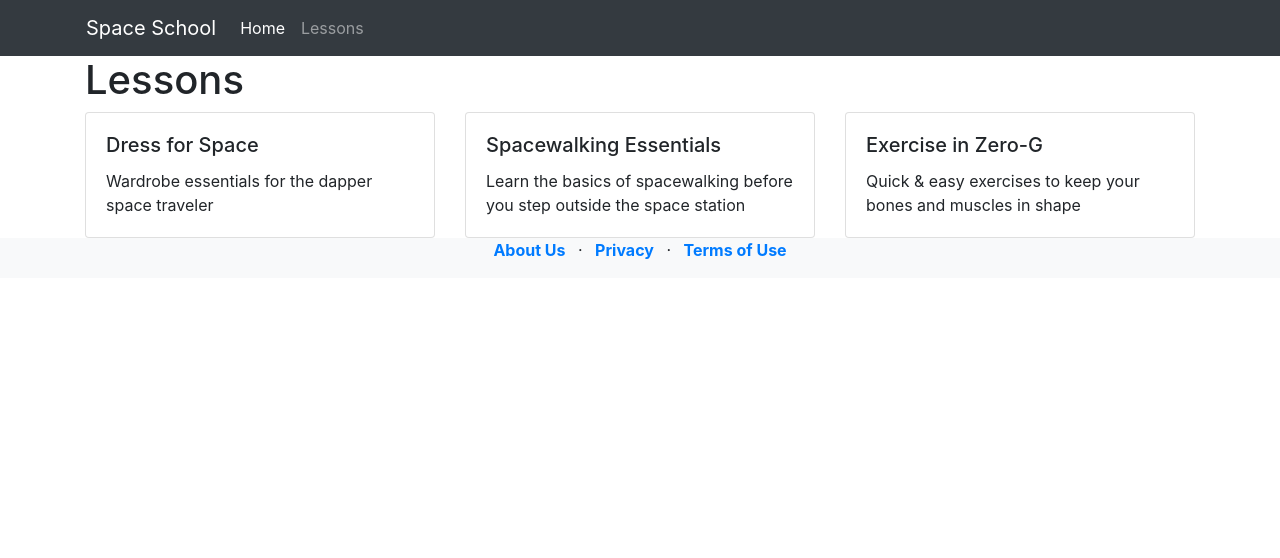
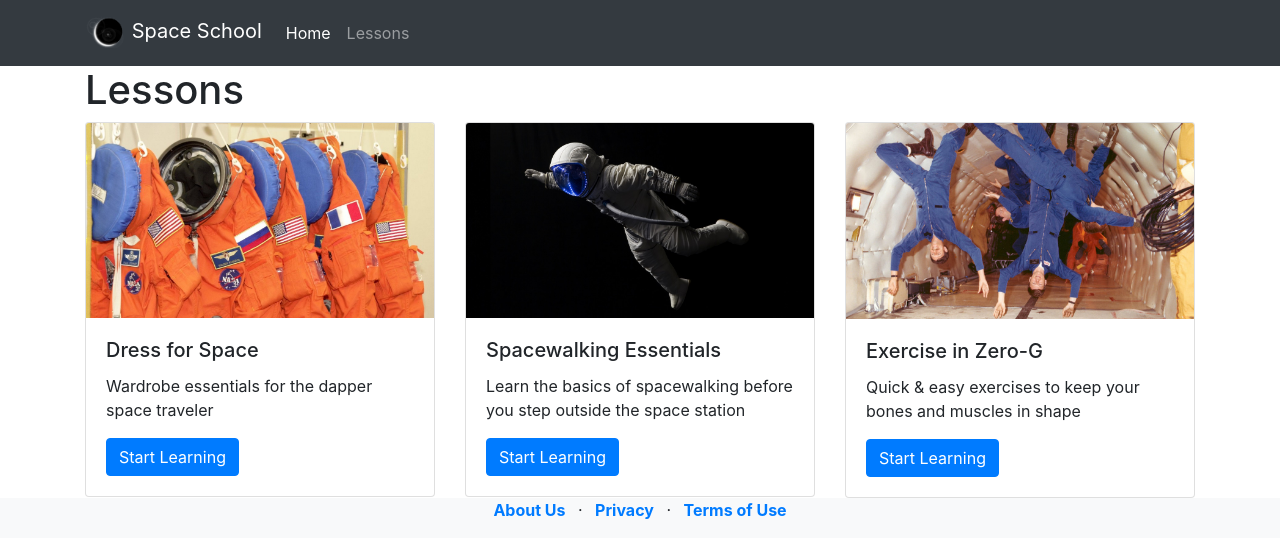
Before and after one commit to bartek-swiderski92/OC, a plain HTML site: page bootstrap/first-task/lessons.html in a window 1280 px wide. Drawn offline with nearby package versions, Linux system fonts and the light colour scheme.

Commit message:
add img, video buttos

```diff
--- a/bootstrap/first-task/lessons.html
+++ b/bootstrap/first-task/lessons.html
@@ -14,7 +14,9 @@
         <div class="container">
             <div class="row">
                 <nav class=" col navbar navbar-expand-lg navbar-dark">
-                    <a href="#" class="navbar-brand">Space School</a>
+                    <a href="#" class="navbar-brand">
+                        <img src="images/logo.png" width="40" alt="Site logo">
+                        Space School</a>
                     <button class="navbar-toggler" type="button" data-toggle="collapse" data-target="#navbarContent">
                         <span class="navbar-toggler-icon"></span>
                     </button>
@@ -32,7 +34,6 @@
             </div>
         </div>
     </div>
-
     <div class="container">
         <div class="row">
             <div class="col">
@@ -42,31 +43,40 @@
         <div class="row">
             <div class="col-12 col-lg-4">
                 <div class="card">
+                    <img src="images/lessons/suits.jpg" alt="space suits" class="card-img-top">
                     <div class="card-body">
                         <h5 class="card-title">Dress for Space</h5>
                         <p class="card-text">Wardrobe essentials for the dapper space traveler</p>
+                        <a href="lesson-1.html" class="btn btn-primary">Start Learning</a>
                     </div>
                 </div>
             </div>
             <div class="col-12 col-lg-4">
                 <div class="card">
+                    <img src="images/lessons/spacewalk.jpeg" alt="spacewalking astronaut" class="card-img-top">
+
                     <div class="card-body">
                         <h5 class="card-title">Spacewalking Essentials</h5>
                         <p class="card-text">Learn the basics of spacewalking before you step outside the space station
                         </p>
+                        <a href="lesson-1.html" class="btn btn-primary">Start Learning</a>
+
                     </div>
                 </div>
             </div>
             <div class="col-12 col-lg-4">
                 <div class="card">
+                    <img src="images/lessons/zerog.jpg" alt="astronaut in zero-g" class="card-img-top">
+
                     <div class="card-body">
                         <h5 class="card-title">Exercise in Zero-G</h5>
                         <p class="card-text">Quick & easy exercises to keep your bones and muscles in shape</p>
+                        <a href="lesson-1.html" class="btn btn-primary">Start Learning</a>
+
                     </div>
                 </div>
             </div>
         </div>
-
     </div>
     <div class="bg-light">
         <div class="container">
```
Also changed, not shown: bootstrap/first-task/index.html (+6 -1 lines), bootstrap/first-task/images/home/certificate.png (added), bootstrap/first-task/images/home/instruction.png (added), bootstrap/first-task/images/home/job.png (added), bootstrap/first-task/images/lessons/spacewalk.jpeg (added), bootstrap/first-task/images/lessons/suits.jpg (added), bootstrap/first-task/images/lessons/zerog.jpg (added), bootstrap/first-task/images/logo.png (added).
